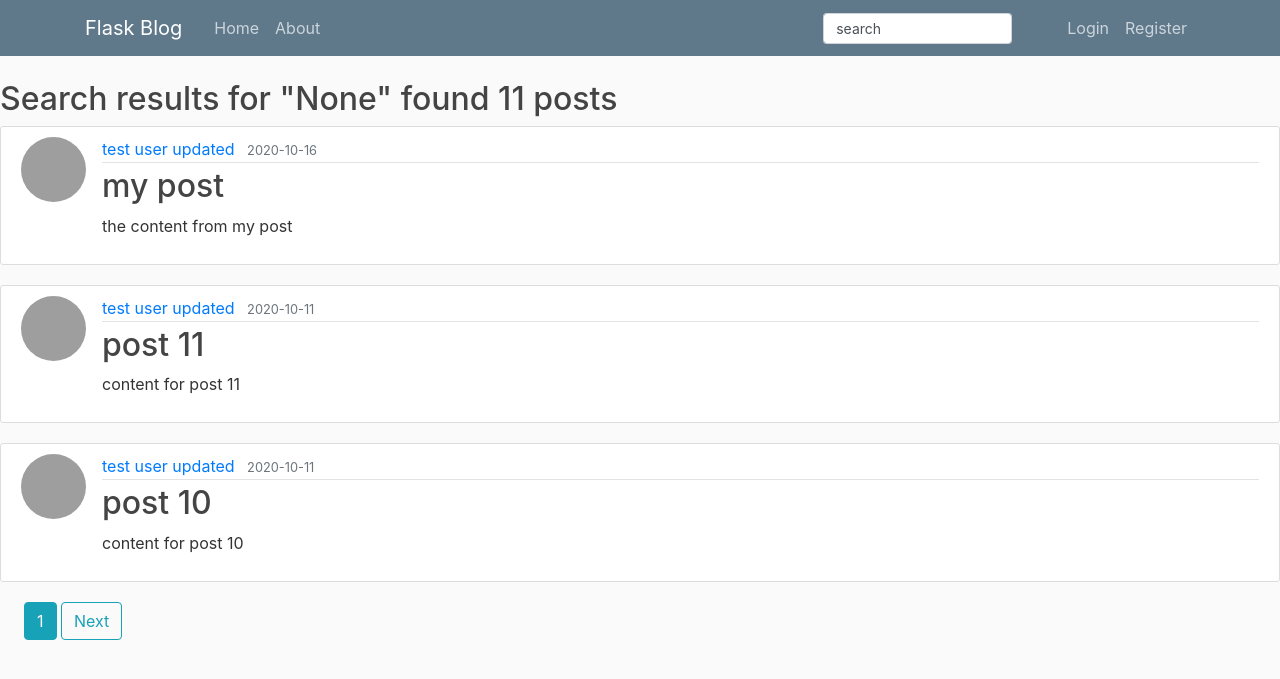
After one commit to csemanish12/flask_blog, a Flask app: page /search in a window 1280 px wide. The commit adds this page. Shown: the top 679 px of the page. Run offline with Flask 2, Linux system fonts and the light colour scheme; data comes from the database, SQL or seed files in the repository; both versions use the stored data as it was after the commit; some libraries are stand-ins or nearby versions; grey boxes are pictures that could not be loaded.

Commit message:
add search by title functionality

```diff
--- a/blog/routes.py
+++ b/blog/routes.py
@@ -1,5 +1,5 @@
 from blog import app, db
-from flask import render_template, redirect, flash, abort, url_for, request
+from flask import render_template, redirect, flash, abort, url_for, request, session
 from flask_login import login_user, current_user, logout_user, login_required
 from blog.forms import RegistrationForm, LoginForm, ProfileUpdateForm, PostForm
 from blog.models import User, Post
@@ -9,7 +9,7 @@ from blog.utils import save_image
 @app.route("/")
 def home():
     page = request.args.get('page', 1, type=int)
-    posts = Post.query.order_by(Post.date_posted.desc()).paginate(per_page=2, page=page)
+    posts = Post.query.order_by(Post.date_posted.desc()).paginate(per_page=3, page=page)
     return render_template('home.html', posts=posts)
 
 
@@ -119,3 +119,17 @@ def delete_post(post_id):
     db.session.commit()
     flash("Your post was deleted", "success")
     return redirect(url_for('home'))
+
+
+@app.route("/search", methods=["GET", "POST"])
+def search():
+    page = request.args.get('page', 1, type=int)
+
+    if request.method == 'POST':
+        search_word = request.form['search']
+        session['search'] = search_word
+    if 'search' in session:
+        posts = Post.query.filter(Post.title.ilike(F'%{session["search"]}%')).paginate(per_page=3, page=page)
+    else:
+        posts = Post.query.order_by(Post.date_posted.desc()).paginate(per_page=3, page=page)
+    return render_template('search_page.html', posts=posts, title_name="Search", search_word=session.get('search'))
--- a/blog/templates/layout.html
+++ b/blog/templates/layout.html
@@ -29,6 +29,12 @@
                 </div>
                 <!-- Navbar Right Side -->
                 <div class="navbar-nav">
+
+                    <form class="form-inline" action="{{ url_for('search') }}" method="POST">
+                        <i class="fas fa-search" aria-hidden="true"></i>
+                        <input class="form-control form-control-sm ml-3 w-75" type="text" placeholder="search" name="search" aria-label="Search" value="{% if search_word %}{{search_word}} {% else %} search {% endif %}">
+                    </form>
+
                     {% if current_user.is_authenticated %}
                     <a class="nav-item nav-link" href="/post/new">New Post</a>
                     <a class="nav-item nav-link" href="/profile">Profile</a>
--- /dev/null
+++ b/blog/templates/search_page.html
@@ -0,0 +1,29 @@
+{% extends 'layout.html' %}
+{% block content %}
+<h2>Search results for "{{ search_word }}" found {{posts.total}} posts</h2>
+{% for post in posts.items %}
+<article class="media content-section">
+    <img class="rounded-circle article-img" src="{{ url_for('static', filename='profile_pictures/' + post.author.image_file) }}">
+    <div class="media-body">
+        <div class="article-metadata">
+            <a class="mr-2" href="#">{{ post.author.username }}</a>
+            <small class="text-muted">{{ post.date_posted.strftime('%Y-%m-%d') }}</small>
+        </div>
+        <h2><a class="article-title" href="{{ url_for('post', post_id=post.id) }}">{{ post.title }}</a></h2>
+        <p class="article-content">{{ post.content }}</p>
+    </div>
+</article>
+{% endfor %}
+{% if posts.has_next and posts.has_prev %}
+    <a class="btn btn-outline-info mb-4" href="{{ url_for('search', page=posts.page - 1) }}">Previous</a>
+    <a class="btn btn-info mb-4" href="{{ url_for('search', page=posts.page ) }}">{{ posts.page }}</a>
+    <a class="btn btn-outline-info mb-4" href="{{ url_for('search', page=posts.page + 1) }}">Next</a>
+
+{% elif posts.has_next %}
+    <a class="btn btn-info mb-4 ml-4" href="{{ url_for('search', page=posts.page ) }}">{{ posts.page }}</a>
+    <a class="btn btn-outline-info mb-4" href="{{ url_for('search', page=posts.page + 1) }}">Next</a>
+{% elif posts.has_prev %}
+    <a class="btn btn-outline-info mb-4" href="{{ url_for('search', page=posts.page -1 ) }}">Previous</a>
+    <a class="btn btn-info mb-4" href="{{ url_for('search', page=posts.page ) }}">{{ posts.page}}</a>
+{% endif %}
+{% endblock content %}
```
Also changed, not shown: blog/blog.db.
